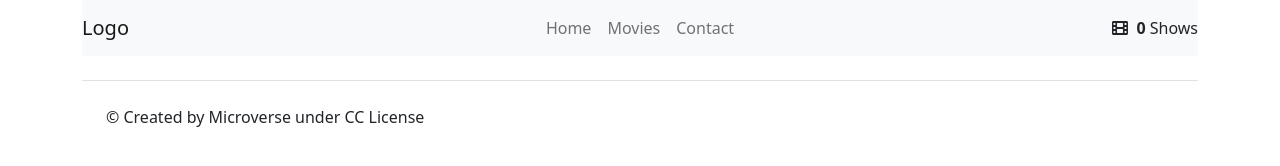
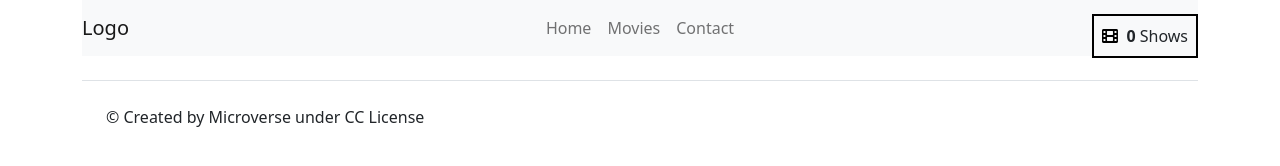
Before and after one commit to for-ashraf/Capstone-Project-2---API-based-webapp, a website built with webpack: page src/index.html in a window 1280 px wide. Built offline with nearby package versions, Linux system fonts and the light colour scheme; no server answers.

Commit message:
Update Item Counter

```diff
--- a/src/css/style.css
+++ b/src/css/style.css
@@ -25,6 +25,19 @@ body {
 #totalShows {
   position: absolute;
   right: 0;
+  padding: 0.5rem;
+  border: 2px solid black;
+  margin-top: 1rem;
+}
+
+.fa-film {
+  color: #000;
+  transition: all 0.5s;
+  cursor: pointer;
+}
+
+.fa-film:hover {
+  color: red;
 }
 
 .card-img {
```
Also changed, not shown: dist/main.js.
